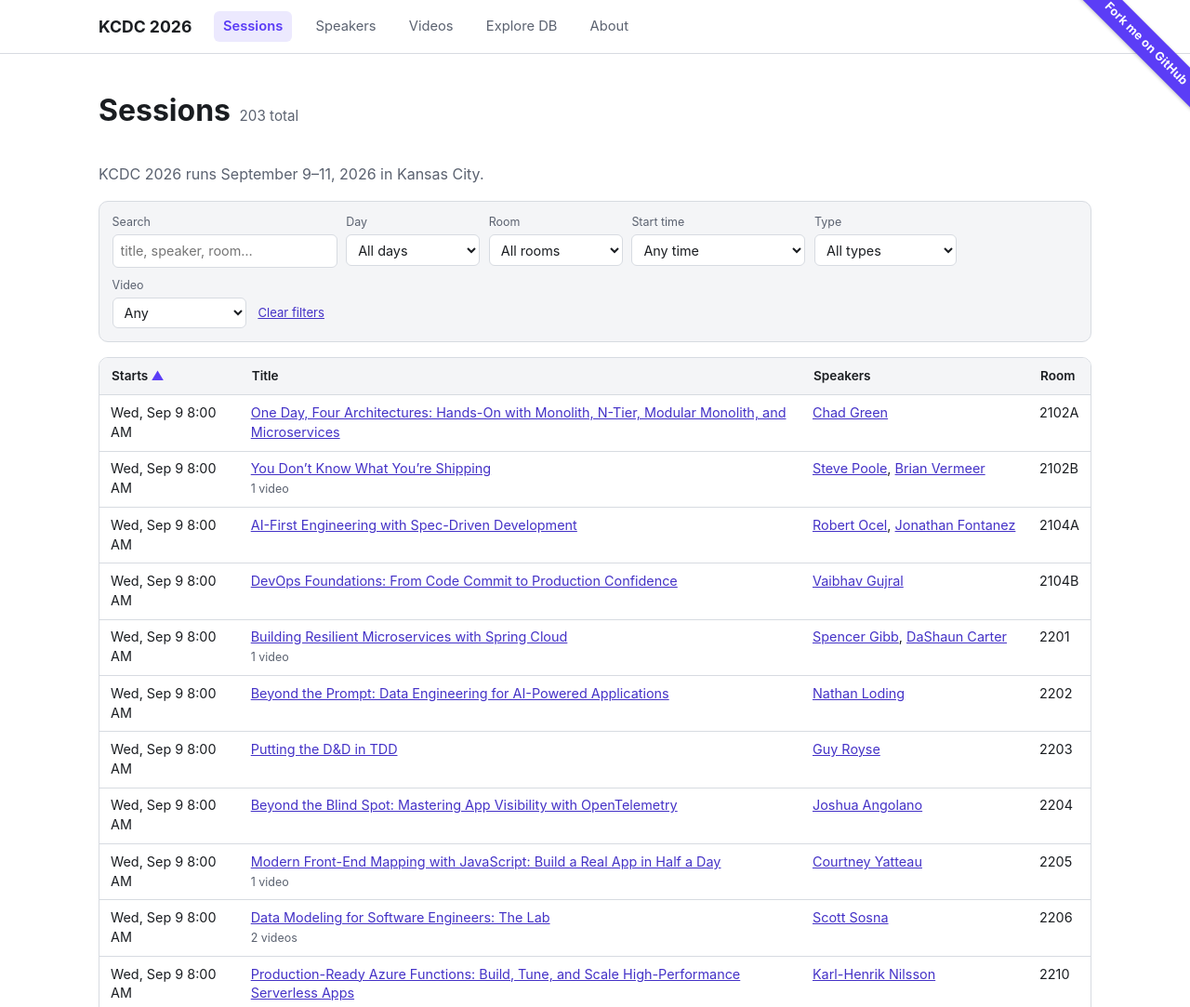
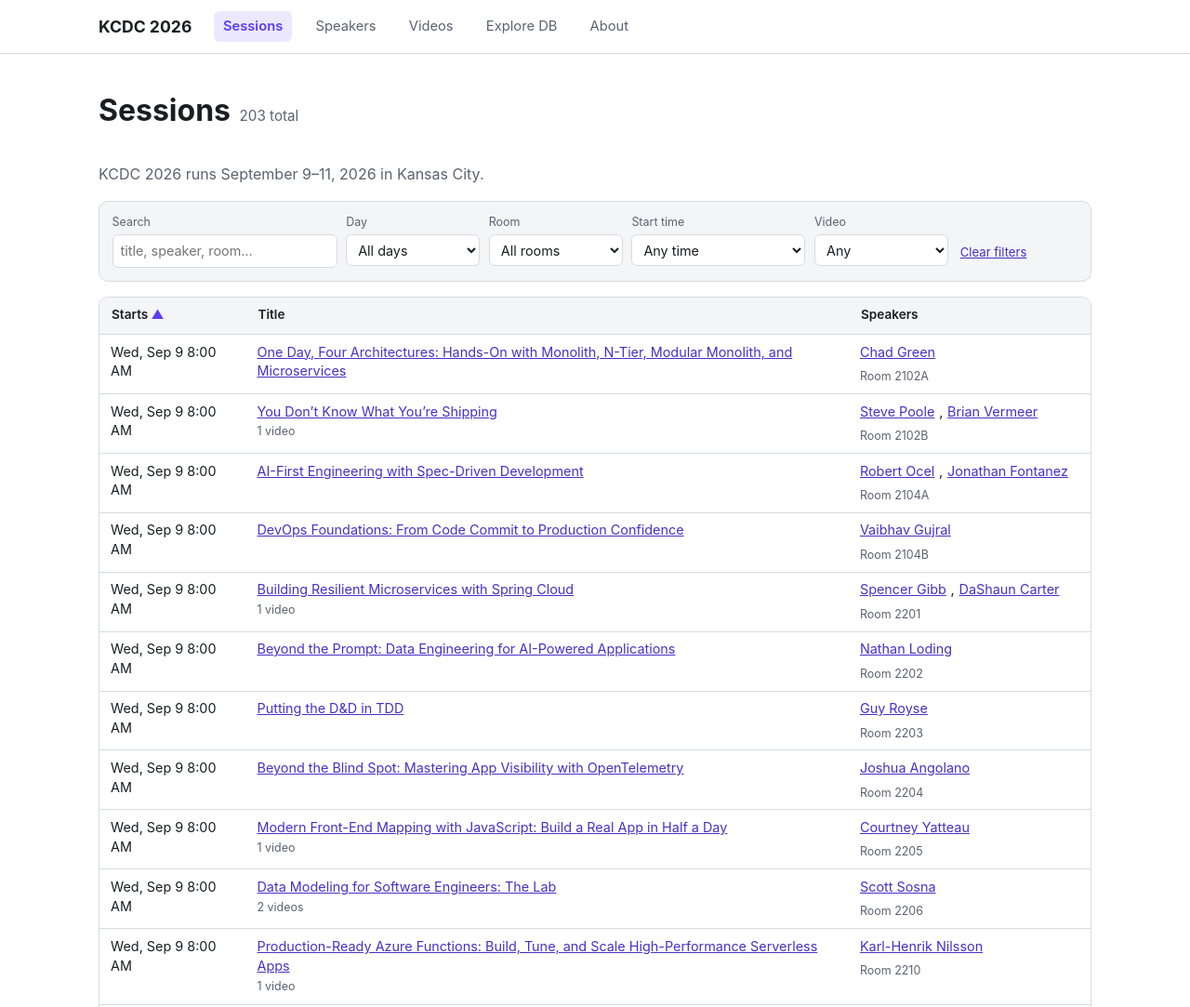
Before and after one commit to payne/kcdc2026, a plain HTML site: page docs/index.html in a window 1280 px wide. Shown: the top 1083 px of the page at 93% size. Drawn offline with Linux system fonts and the light colour scheme.

Commit message:
better, and updates builtAt each time I commit.

```diff
--- a/docs/app.js
+++ b/docs/app.js
@@ -401,11 +401,22 @@
     })
     .join("");
 
+  let stripeOn = false;
+  let prevStripeKey;
   const tbody = sorted
-    .map((row) => {
+    .map((row, i) => {
       const href = opts.rowHref ? opts.rowHref(row) : null;
       const cells = columns.map((c) => `<td>${c.render(row)}</td>`).join("");
-      return `<tr${href ? ` class="clickable-row" data-href="${href}"` : ""}>${cells}</tr>`;
+      const classes = [];
+      if (href) classes.push("clickable-row");
+      if (opts.stripeKey) {
+        const key = opts.stripeKey(row);
+        if (i > 0 && key !== prevStripeKey) stripeOn = !stripeOn;
+        prevStripeKey = key;
+        if (stripeOn) classes.push("row-stripe-b");
+      }
+      const classAttr = classes.length ? ` class="${classes.join(" ")}"` : "";
+      return `<tr${classAttr}${href ? ` data-href="${href}"` : ""}>${cells}</tr>`;
     })
     .join("");
 
@@ -453,7 +464,6 @@
   const room = params.get("room") || "";
   const start = params.get("start") || "";
   const video = params.get("video") || "";
-  const kind = params.get("kind") || "";
 
   const days = uniqueSorted(MODEL.sessions.map((s) => s.dayKey).filter(Boolean));
   const rooms = uniqueSorted(MODEL.sessions.map((s) => s.room).filter(Boolean));
@@ -465,9 +475,6 @@
   if (start) rows = rows.filter((s) => s.startsAt >= start);
   if (video === "yes") rows = rows.filter((s) => s.hasVideo);
   if (video === "no") rows = rows.filter((s) => !s.hasVideo);
-  if (kind === "service") rows = rows.filter((s) => s.isServiceSession);
-  if (kind === "plenum") rows = rows.filter((s) => s.isPlenumSession);
-  if (kind === "talk") rows = rows.filter((s) => !s.isServiceSession && !s.isPlenumSession);
   if (q) {
     rows = rows.filter(
       (s) =>
@@ -517,14 +524,6 @@
           .join("")}
       </select>
     </label>
-    <label>Type
-      <select id="f-kind">
-        <option value="">All types</option>
-        <option value="talk" ${kind === "talk" ? "selected" : ""}>Talks</option>
-        <option value="service" ${kind === "service" ? "selected" : ""}>Service sessions</option>
-        <option value="plenum" ${kind === "plenum" ? "selected" : ""}>Plenum</option>
-      </select>
-    </label>
     <label>Video
       <select id="f-video">
         <option value="">Any</option>
@@ -543,7 +542,6 @@
   filters.querySelector("#f-day").addEventListener("change", (e) => setQuery("/sessions", { day: e.target.value }));
   filters.querySelector("#f-room").addEventListener("change", (e) => setQuery("/sessions", { room: e.target.value }));
   filters.querySelector("#f-start").addEventListener("change", (e) => setQuery("/sessions", { start: e.target.value }));
-  filters.querySelector("#f-kind").addEventListener("change", (e) => setQuery("/sessions", { kind: e.target.value }));
   filters.querySelector("#f-video").addEventListener("change", (e) => setQuery("/sessions", { video: e.target.value }));
 
   const columns = [
@@ -566,9 +564,11 @@
       label: "Speakers",
       sortable: true,
       sortValue: (s) => s.speakers.join(", "),
-      render: (s) => speakerLinksHtml(s.speakers),
+      render: (s) => `<div class="speaker-cell">
+        <div class="tag-list speaker-links">${speakerLinksHtml(s.speakers)}</div>
+        ${s.room ? `<div class="session-room muted">Room ${escapeHtml(s.room)}</div>` : ""}
+      </div>`,
     },
-    { key: "room", label: "Room", sortable: true, sortValue: (s) => s.room, render: (s) => escapeHtml(s.room) },
   ];
 
   const resultCount = renderTable(app, {
@@ -579,6 +579,7 @@
     defaultSort: "startsAt",
     defaultDir: "asc",
     rowHref: (s) => `#/sessions/${encodeURIComponent(s.id)}`,
+    stripeKey: (s) => s.startsAt || "",
   });
 
   appendResultSummary(app, resultCount, rows.length !== MODEL.sessions.length);
@@ -974,6 +975,7 @@
   app.innerHTML = `
     <div class="page-title"><h1>About</h1></div>
     <p>A static, no-backend browser for the KCDC 2026 session schedule.</p>
+    <p>Source on GitHub: <a href="https://github.com/payne/kcdc2026" target="_blank" rel="noopener">github.com/payne/kcdc2026</a></p>
     <div class="detail-card" id="about-updated"><p class="muted">Checking when this app was last updated&hellip;</p></div>
     <button type="button" class="btn secondary" id="full-reload-btn">Completely reload app</button>
     <p class="muted" style="margin-top:0.5rem;">Clears this app's cached files and service worker, then reloads everything fresh from the network.</p>
--- a/docs/data/version.json
+++ b/docs/data/version.json
@@ -1,7 +1,7 @@
 {
   "dataVersion": "d2aa14d7e015fd17",
   "appVersion": "cfe53a69c1294454",
-  "builtAt": "2026-09-07T18:57:48+00:00",
+  "builtAt": "2026-09-07T19:49:16+00:00",
   "files": {
     "kcdc-2026-sessions.json": "172154fcac0f92c2",
     "youtubes.json": "c7a2d189ea1c9440",
--- a/docs/index.html
+++ b/docs/index.html
@@ -7,9 +7,6 @@
 <link rel="stylesheet" href="style.css">
 </head>
 <body>
-<div class="github-ribbon">
-  <a href="https://github.com/payne/kcdc2026" target="_blank" rel="noopener" aria-label="Fork me on GitHub">Fork me on GitHub</a>
-</div>
 <header class="site-header">
   <div class="site-header-inner">
     <a class="brand" href="#/sessions">KCDC 2026</a>
--- a/docs/style.css
+++ b/docs/style.css
@@ -32,50 +32,6 @@
 }
 
 * { box-sizing: border-box; }
-
-.github-ribbon {
-  position: fixed;
-  top: 0;
-  right: 0;
-  width: 160px;
-  height: 160px;
-  overflow: hidden;
-  z-index: 100;
-  pointer-events: none;
-}
-
-.github-ribbon a {
-  position: absolute;
-  top: 32px;
-  right: -38px;
-  display: block;
-  width: 170px;
-  padding: 0.35rem 0;
-  background: var(--accent);
-  color: var(--accent-fg);
-  text-align: center;
-  text-decoration: none;
-  font-size: 0.8rem;
-  font-weight: 700;
-  letter-spacing: 0.02em;
-  box-shadow: 0 1px 4px rgba(0, 0, 0, 0.25);
-  transform: rotate(45deg);
-  pointer-events: auto;
-}
-
-.github-ribbon a:hover {
-  filter: brightness(1.1);
-}
-
-@media (max-width: 480px) {
-  .github-ribbon { width: 120px; height: 120px; }
-  .github-ribbon a {
-    top: 22px;
-    right: -34px;
-    width: 130px;
-    font-size: 0.68rem;
-  }
-}
 
 html, body {
   margin: 0;
@@ -284,6 +240,21 @@
 
 .speaker-links a, .session-links a { display: inline-block; }
 
+.speaker-cell {
+  display: flex;
+  flex-direction: column;
+  height: 100%;
+}
+
+.session-room {
+  margin-top: auto;
+  padding-top: 0.4rem;
+  font-size: 0.78rem;
+}
+
+tbody tr.row-stripe-b { background: var(--bg-alt); }
+tbody tr.row-stripe-b:hover { background: var(--row-hover); }
+
 .muted { color: var(--fg-muted); }
 
 .video-count-link { font-size: 0.78rem; text-decoration: none; }
```
Also changed, not shown: 1 other file.
